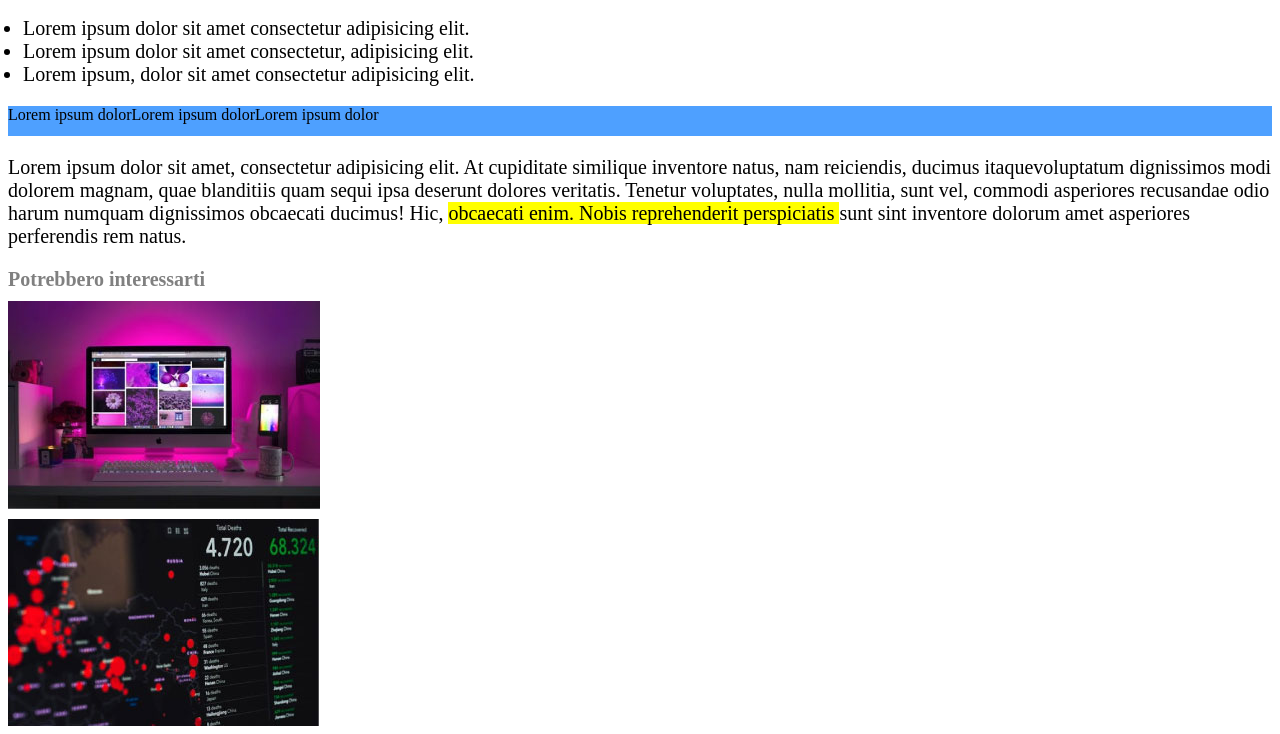
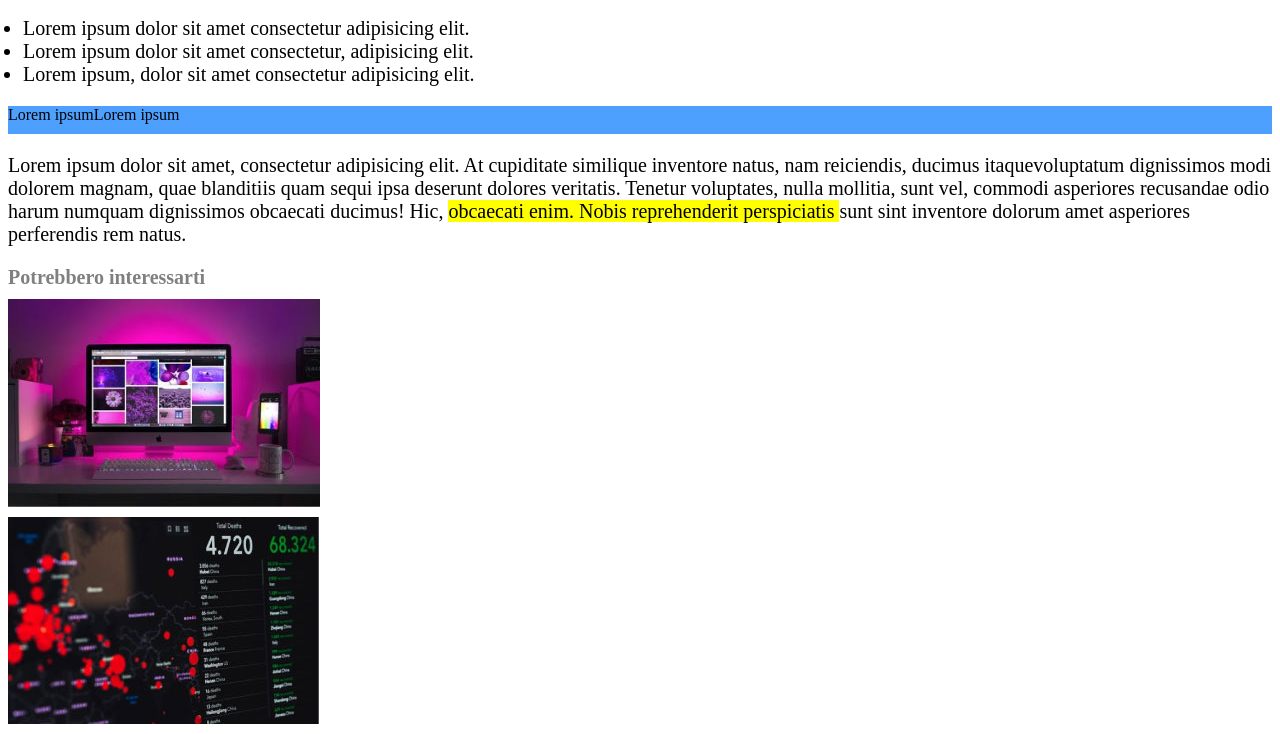
Before and after one commit to dariolaseta/html-css-booleaner, a plain HTML site: page index.html in a window 1280 px wide. Shown: the part 886-1620 px from the top of the page. Drawn offline with Linux system fonts and the light colour scheme.

Commit message:
started table

```diff
--- a/index.html
+++ b/index.html
@@ -44,9 +44,8 @@
                 <table>
                     <thead>
                         <td>
-                            <tr>Lorem ipsum dolor</tr>
-                            <tr>Lorem ipsum dolor</tr>
-                            <tr>Lorem ipsum dolor</tr>
+                            <tr>Lorem ipsum</tr>
+                            <tr>Lorem ipsum</tr>
                         </td>
                     </thead>
                 </table>
@@ -62,13 +61,9 @@
         </main>
 
         <footer>
-            <div class="containfoot">
-
                 <strong class="footer-text">Potrebbero interessarti</strong>
                 <img src="img/monitor.jpg" alt="foto monitor" class="footer-pics">
                 <img src="img/graph.jpg" alt="foto grafico" class="footer-pics">
-            </div>
-
         </footer>
     </body>
 </html>
--- a/style.css
+++ b/style.css
@@ -57,7 +57,3 @@ ul{
     display: block;
     padding-top: 10px;
 }
-
-.containfoot{
-    position: relative;
-}
```
